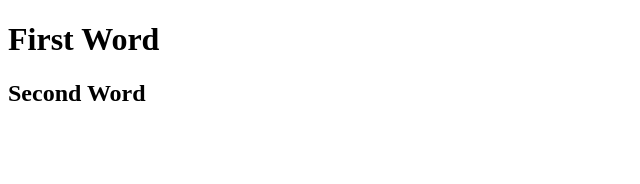
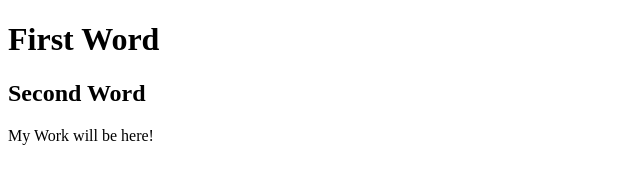
Before and after one commit to dummacc071/Project-X, a plain HTML site: page index.html in a window 1280 px wide. Shown: the whole page, without its empty margins (0-640 px from the left). Drawn offline with Linux system fonts and the light colour scheme.

Commit message:
One Change in HTML

```diff
--- a/index.html
+++ b/index.html
@@ -9,5 +9,6 @@
 <body>
     <h1>First Word</h1>
     <h2>Second Word</h2>
+    <p>My Work will be here!</p>
 </body>
 </html>
```
